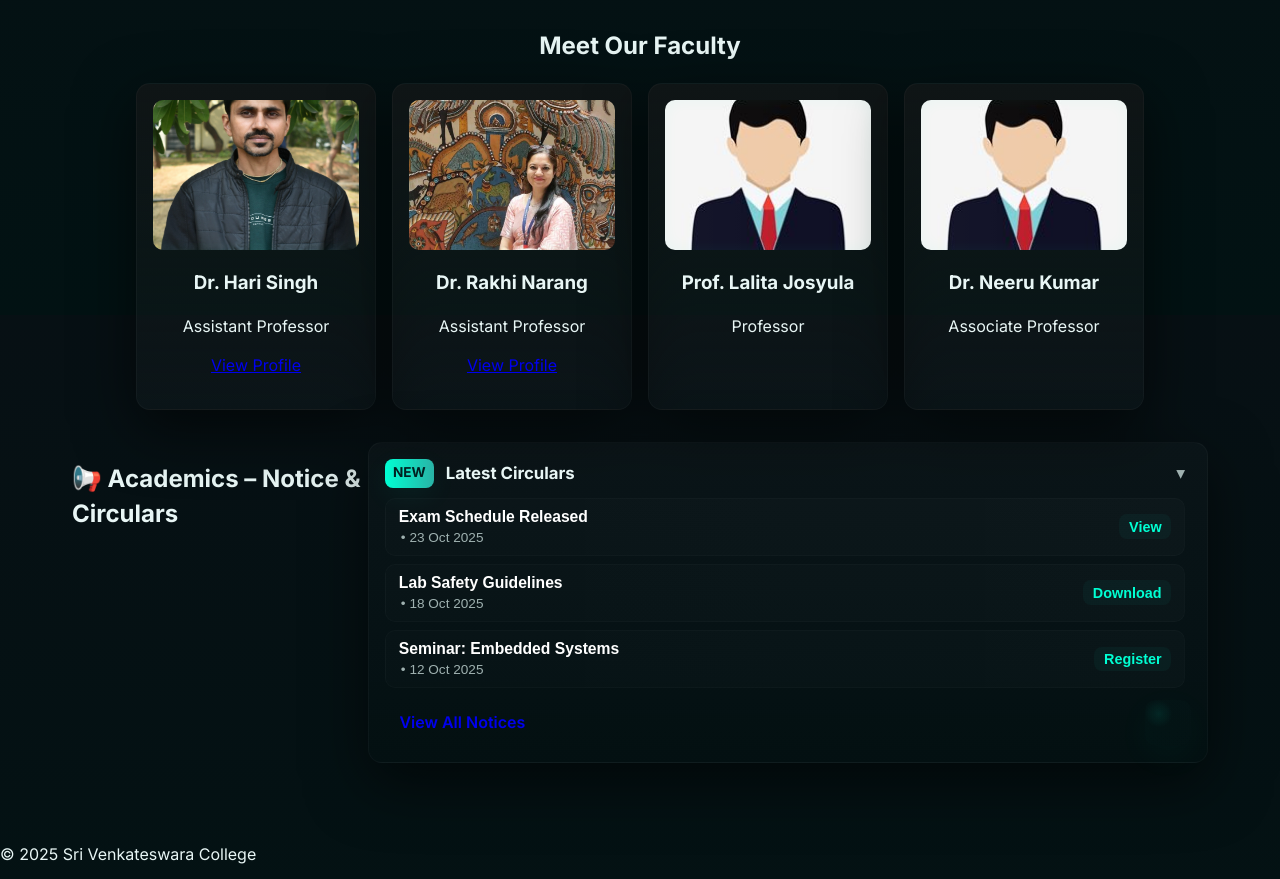
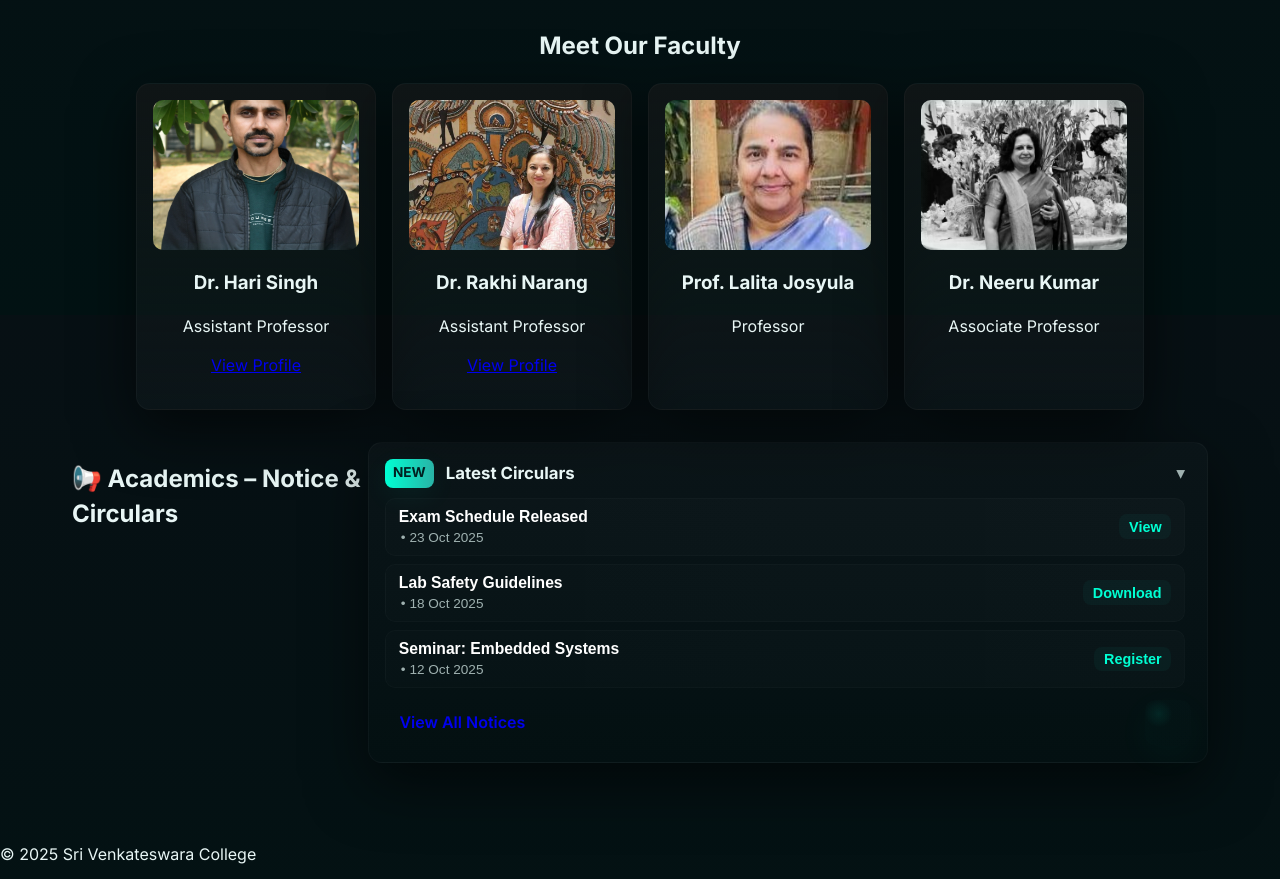
Before and after one commit to ayushkr3092/department-page, a plain HTML site: page index.html in a window 1280 px wide. Shown: the part 1285-2164 px from the top of the page. Drawn offline with nearby package versions, Linux system fonts and the light colour scheme; animation ran at ten frames a second.

Commit message:
Update index.html

```diff
--- a/index.html
+++ b/index.html
@@ -161,7 +161,7 @@
 
         <article class="faculty-card" data-name="Prof. Lalita Josyula" tabindex="0" aria-labelledby="f3">
           <div class="photo-wrap">
-            <img src="placeholder.jpg" alt="Prof. Lalita Josyula" class="faculty-photo" />
+            <img src="lalita ma'am.jpg" alt="Prof. Lalita Josyula" class="faculty-photo" />
             <div class="photo-glare" aria-hidden="true"></div>
             <div class="photo-neon" aria-hidden="true"></div>
           </div>
@@ -173,7 +173,7 @@
 
         <article class="faculty-card" data-name="Dr. Neeru Kumar" tabindex="0" aria-labelledby="f4">
           <div class="photo-wrap">
-            <img src="placeholder.jpg" alt="Dr. Neeru Kumar" class="faculty-photo" />
+            <img src="NEERU KUMAR.png" alt="Dr. Neeru Kumar" class="faculty-photo" />
             <div class="photo-glare" aria-hidden="true"></div>
             <div class="photo-neon" aria-hidden="true"></div>
           </div>
```
